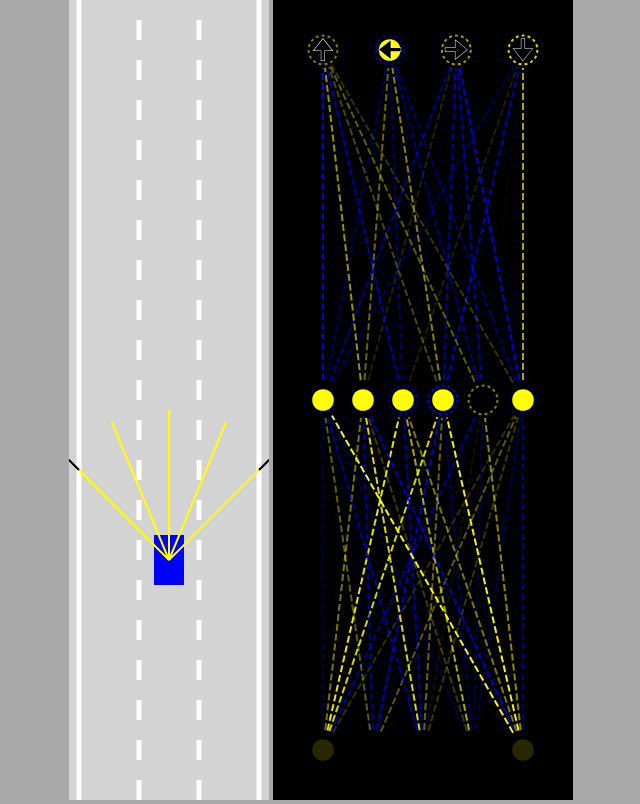
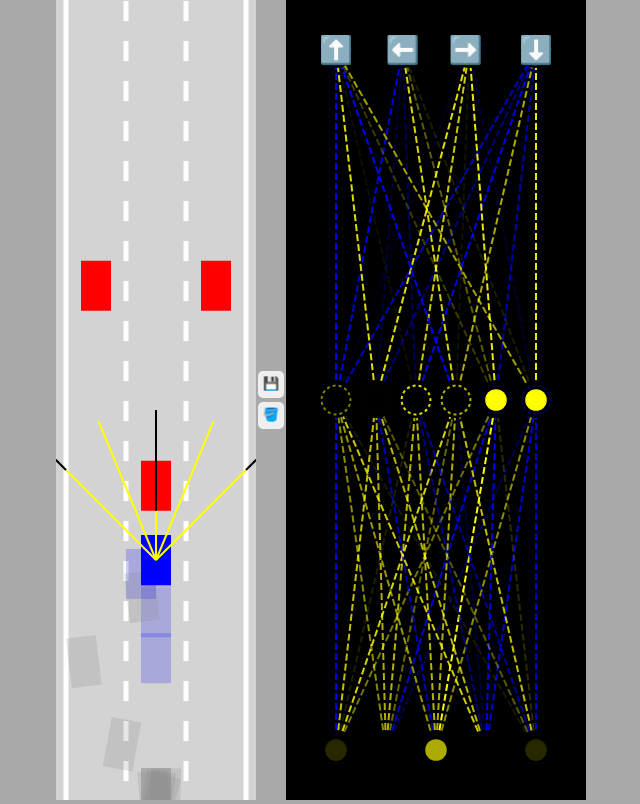
Before and after one commit to rifkiard/self-driving-car-js, a plain HTML site: page index.html in a window 1280 px wide. Shown: the whole page, without its empty margins (319-959 px from the left). Drawn offline with Linux system fonts and the light colour scheme.

Commit message:
best brain

```diff
--- a/car.js
+++ b/car.js
@@ -138,7 +138,7 @@ class Car {
         this.y -= Math.cos(this.angle) * this.speed;
     }
 
-    draw(ctx, color) {
+    draw(ctx, color, drawSensor = false) {
         if (this.damaged) {
             ctx.fillStyle = "gray";
         } else {
@@ -153,7 +153,7 @@ class Car {
 
         ctx.fill();
 
-        if (this.sensor) {
+        if (this.sensor && drawSensor) {
             this.sensor.draw(ctx);
         }
     }
--- a/index.html
+++ b/index.html
@@ -11,6 +11,10 @@
 
 <body>
     <canvas id="carCanvas"></canvas>
+    <div id="verticalButtons">
+        <button onclick="save()">💾</button>
+        <button onclick="discard()">🪣</button>
+    </div>
     <canvas id="networkCanvas"></canvas>
     <script src="visualizer.js"></script>
     <script src="network.js"></script>
--- a/main.js
+++ b/main.js
@@ -8,36 +8,75 @@ const carCtx = carCanvas.getContext("2d");
 const networkCtx = networkCanvas.getContext("2d");
 
 const road = new Road(carCanvas.width / 2, carCanvas.width * 0.9);
-const car = new Car(road.getLaneCenter(1), 100, 30, 50, "AI");
+const N = 100;
+const cars = generateCars(N);
+let bestCar = cars[0];
+
+if (localStorage.getItem("bestBrain")) {
+    bestCar.brain = JSON.parse(localStorage.getItem("bestBrain"));
+}
+
 const traffic = [
-    new Car(road.getLaneCenter(1), -100, 30, 50, "DUMMY", 2)
+    new Car(road.getLaneCenter(1), -100, 30, 50, "DUMMY", 2),
+    new Car(road.getLaneCenter(0), -300, 30, 50, "DUMMY", 2),
+    new Car(road.getLaneCenter(2), -300, 30, 50, "DUMMY", 2),
 ];
 
 animate();
 
-function animate() {
+function save() {
+    localStorage.setItem("bestBrain", JSON.stringify(bestCar.brain));
+}
+
+function discard() {
+    localStorage.removeItem("bestBrain");
+}
+
+function generateCars(N) {
+    const cars = [];
+
+    for (let i = 1; i <= N; i++) {
+        cars.push(new Car(road.getLaneCenter(1), 100, 30, 50, "AI"));
+    }
+
+    return cars;
+}
+
+function animate(time) {
     for (let i = 0; i < traffic.length; i++) {
         traffic[i].update(road.borders, []);
     }
 
-    car.update(road.borders, traffic);
+    for (let i = 0; i < cars.length; i++) {
+        cars[i].update(road.borders, traffic);
+    }
+
+    bestCar = cars.find(c => c.y == Math.min(...cars.map(c => c.y)))
+
     carCanvas.height = window.innerHeight;
     networkCanvas.height = window.innerHeight
 
     carCtx.save(0);
-    carCtx.translate(0, -car.y + carCanvas.height * 0.7);
+    carCtx.translate(0, -bestCar.y + carCanvas.height * 0.7);
     road.draw(carCtx);
 
     for (let i = 0; i < traffic.length; i++) {
         traffic[i].draw(carCtx, "red");
     }
 
+    carCtx.globalAlpha = 0.2;
 
-    car.draw(carCtx, "blue");
+    for (let i = 0; i < cars.length; i++) {
+        cars[i].draw(carCtx, "blue");
+    }
+
+    carCtx.globalAlpha = 1;
+    bestCar.draw(carCtx, "blue", true);
 
     carCtx.restore();
 
-    Visualizer.drawNetwork(networkCtx, car.brain);
+    networkCtx.lineDashOffset = -time / 50;
+    Visualizer.drawNetwork(networkCtx, bestCar.brain);
 
     requestAnimationFrame(animate);
 }
--- a/style.css
+++ b/style.css
@@ -2,7 +2,26 @@ body{
     margin: 0;
     background: darkgray;
     overflow: hidden;
-    text-align: center;
+    display: flex;
+    justify-content: center;
+    align-items: center;
+}
+
+#verticalButtons {
+    display: flex;
+    flex-direction: column;
+}
+
+button{
+    border: none;
+    border-radius: 5px;
+    padding: 5px 5px 7px 5px;
+    margin: 2px;
+    cursor: pointer;
+}
+
+button:hover{
+    background-color: blue;
 }
 
 #carCanvas{
--- a/visualizer.js
+++ b/visualizer.js
@@ -23,7 +23,7 @@ class Visualizer {
                 left, levelTop,
                 width, levelHeight,
                 i == network.levels.length - 1
-                    ? ['🠉', '🠈', '🠊', '🠋']
+                    ? ['⬆️', '⬅️', '➡️ ', '⬇️']
                     : []
             );
         }
```
